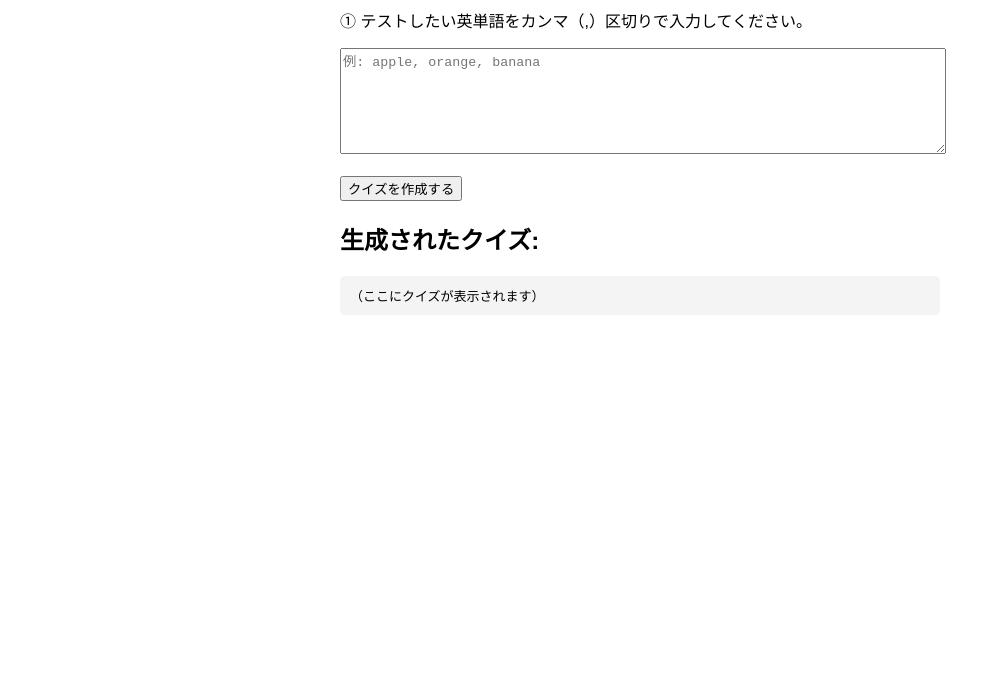
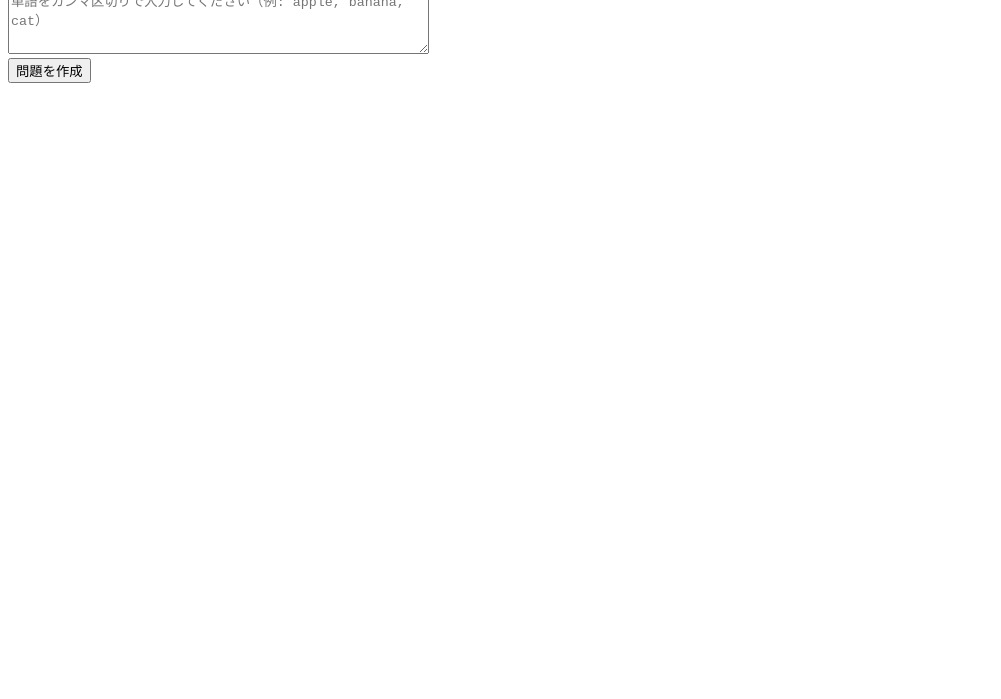
Before and after one commit to dobashishishi/openaitest, a website: page index.html in a window 1280 px wide. Shown: the part 101-800 px from the top of the page, without its empty margins (0-1001 px from the left). Drawn offline with Linux system fonts and the light colour scheme.

Commit message:
Update index.html

```diff
--- a/index.html
+++ b/index.html
@@ -1,59 +1,22 @@
 <!DOCTYPE html>
 <html lang="ja">
 <head>
-  <meta charset="UTF-8">
-  <title>英単語クイズジェネレーター</title>
-  <style>
-    body {
-      font-family: sans-serif;
-      max-width: 600px;
-      margin: auto;
-      padding: 20px;
-    }
-    textarea {
-      width: 100%;
-      height: 100px;
-    }
-    pre {
-      background: #f4f4f4;
-      padding: 10px;
-      white-space: pre-wrap;
-      border-radius: 5px;
-    }
-  </style>
+  <meta charset="UTF-8" />
+  <title>英単語クイズ（Gemini版）</title>
 </head>
 <body>
-  <h1>英単語クイズジェネレーター</h1>
-  <p>① テストしたい英単語をカンマ（,）区切りで入力してください。</p>
-  <textarea id="words" placeholder="例: apple, orange, banana"></textarea>
-  <br><br>
-  <button onclick="generateQuiz()">クイズを作成する</button>
+  <h1>英単語クイズを作ろう！</h1>
+  <textarea id="wordInput" rows="4" cols="50" placeholder="単語をカンマ区切りで入力してください（例: apple, banana, cat）"></textarea><br />
+  <button id="startBtn">問題を作成</button>
 
-  <h2>生成されたクイズ:</h2>
-  <pre id="quizOutput">（ここにクイズが表示されます）</pre>
+  <div id="quizSection" style="display:none;">
+    <h2>問題</h2>
+    <div id="question"></div>
+    <input type="text" id="answerInput" placeholder="ここに答えを入力" />
+    <button id="submitAnswer">回答送信</button>
+    <div id="result"></div>
+  </div>
 
-  <script>
-    async function generateQuiz() {
-      const wordsText = document.getElementById("words").value;
-      const words = wordsText.split(",").map(w => w.trim()).filter(w => w.length > 0);
-      if (words.length === 0) {
-        alert("英単語を入力してください。");
-        return;
-      }
-
-      const response = await fetch("/quiz", {
-        method: "POST",
-        headers: { "Content-Type": "application/json" },
-        body: JSON.stringify({ words })
-      });
-
-      if (response.ok) {
-        const data = await response.json();
-        document.getElementById("quizOutput").textContent = data.quiz;
-      } else {
-        document.getElementById("quizOutput").textContent = "クイズの生成に失敗しました。";
-      }
-    }
-  </script>
+  <script src="script.js"></script>
 </body>
 </html>
```
